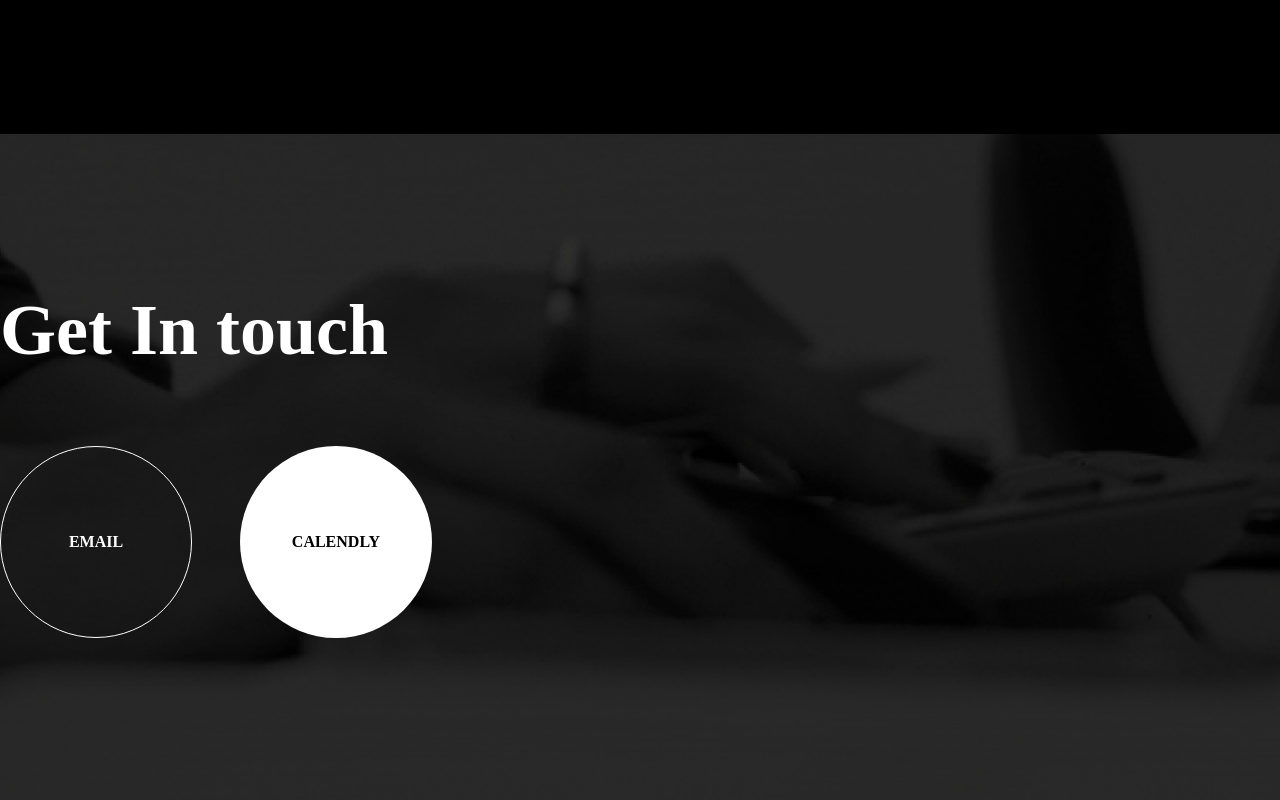
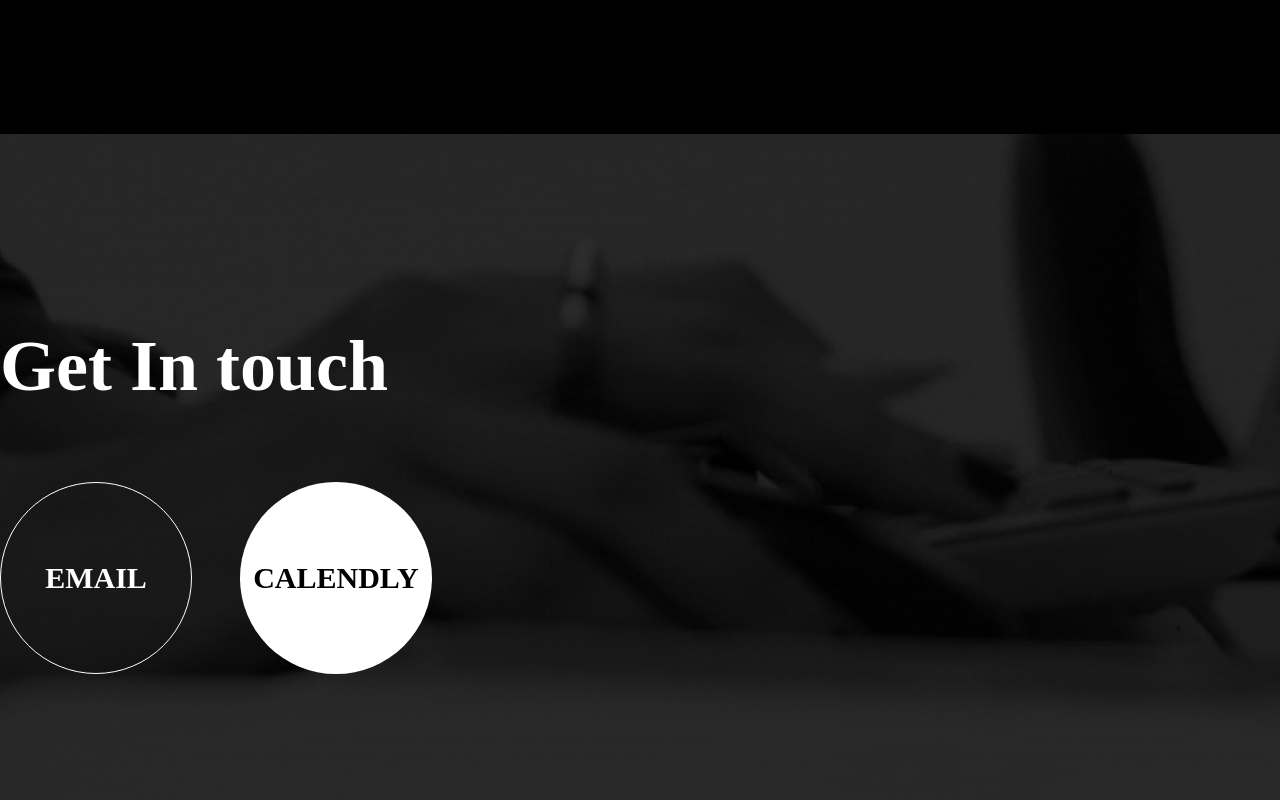
Before and after one commit to Phosah/ari, a React (Vite) app: page / in a window 1280 px wide. Shown: the part 1960-2760 px from the top of the page. Built offline with nearby package versions, Linux system fonts and the light colour scheme.

Commit message:
Fixes to footer img

```diff
--- a/src/App.css
+++ b/src/App.css
@@ -1,7 +1,7 @@
 .footer {
   background-image: url('./assets/footer-bg.png');
-  /* background-position: center; */
   background-repeat: no-repeat;
+  background-size: cover;
 }
 
 .rafiki-hero {
--- a/src/components/Footer.jsx
+++ b/src/components/Footer.jsx
@@ -3,10 +3,11 @@ import footerImg from '../assets/footer-bg.png';
 
 export default function Footer() {
     return (
-        <main className="relative">
-            <img className="absolute inset-0 object-cover w-full" src={footerImg} alt="Contact us" />
-            <div className="absolute w-full">
-                <div className="max-w-7xl mx-auto flex flex-col">
+        <main className="footer">
+            {/* <img className="absolute h-full w-full inset-0 object-cover" src={footerImg} alt="Contact us" /> */}
+            <div className="z-10 w-full py-9 text-white text-3xl">
+                <div className="max-w-7xl mx-auto">
+                <div className="flex flex-col">
                     <div className="pt-40 pb-20">
                         <h1 className="mb-8 text-7xl">Get In touch</h1>
                         <div className="flex items-center space-x-12 py-12">
@@ -21,6 +22,7 @@ export default function Footer() {
                         <a href="">LinkedIn</a>
                         <a href="">Medium</a>
                     </div>
+                 </div>
                 </div>
             </div>
         </main>
```
